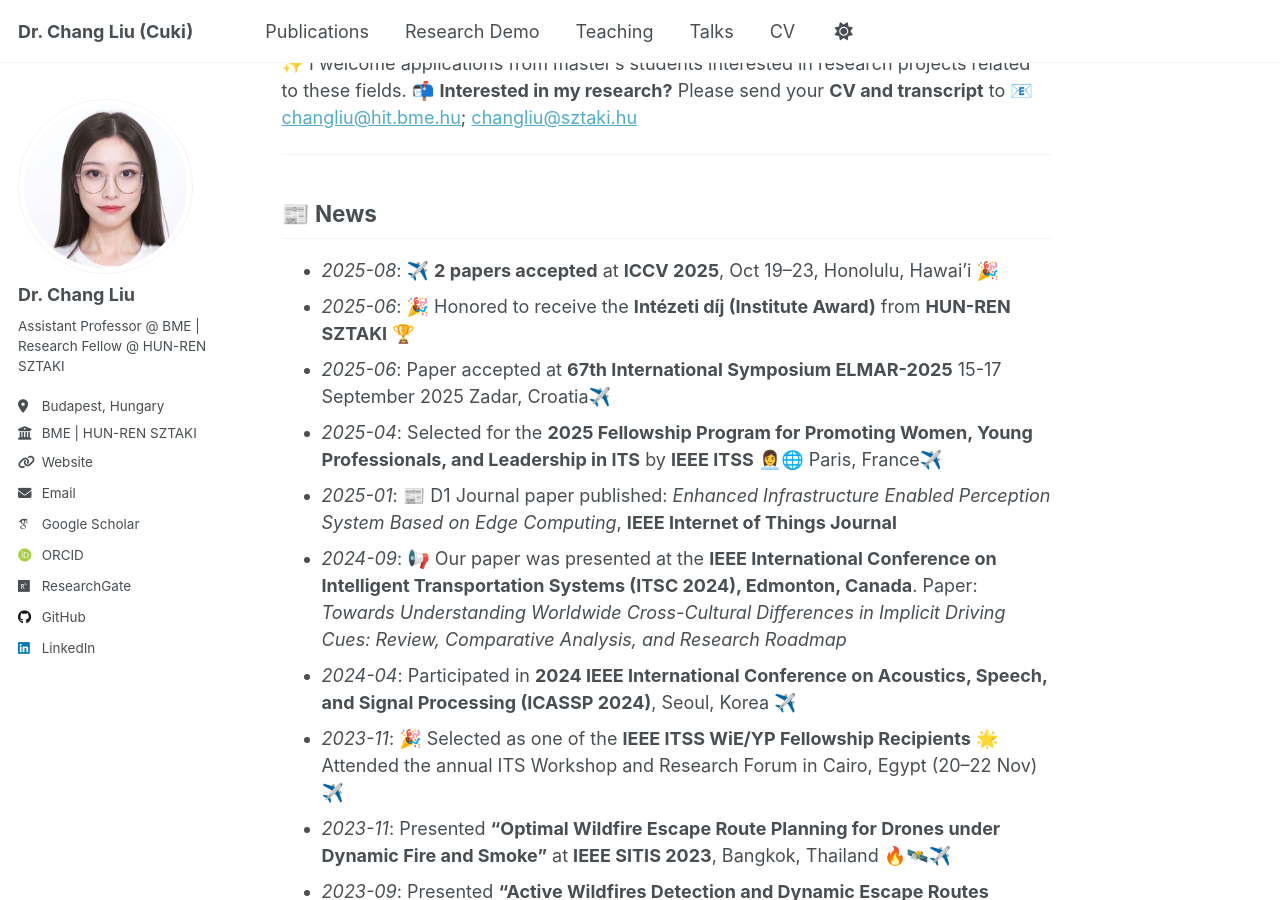
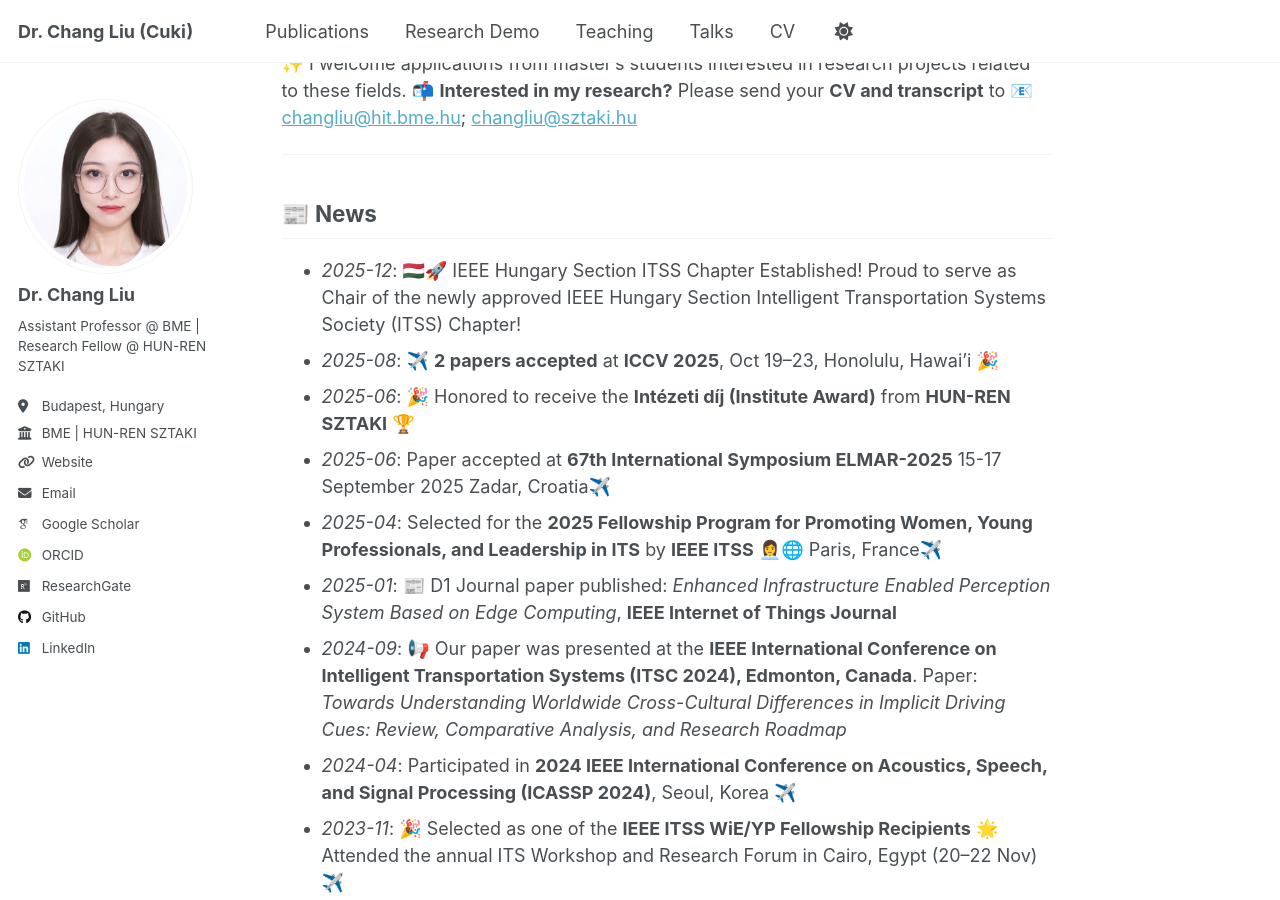
Before and after one commit to ChangLiu-bp/changliu-bp.github.io, a Jekyll site: the page built from _pages/about.md, in a window 1280 px wide and 900 px high, scrolled down 564 px. Built offline with Jekyll 4.4.1, drawn with Linux system fonts in a browser that asks for light colours; some web fonts are replaced; a script that is not in the unit is left out.

Commit message:
Update about.md

```diff
--- a/_pages/about.md
+++ b/_pages/about.md
@@ -28,6 +28,8 @@
 ---
 
 ## 📰 News
+- *2025-12*: 🇭🇺🚀 IEEE Hungary Section ITSS Chapter Established!
+Proud to serve as Chair of the newly approved IEEE Hungary Section Intelligent Transportation Systems Society (ITSS) Chapter!
 - *2025-08*: ✈️ **2 papers accepted** at **ICCV 2025**, Oct 19–23, Honolulu, Hawai'i 🎉
 - *2025-06*: 🎉 Honored to receive the **Intézeti díj (Institute Award)** from **HUN-REN SZTAKI** 🏆
 - *2025-06*: Paper accepted at **67th International Symposium ELMAR-2025** 15-17 September 2025 Zadar, Croatia✈️
```
